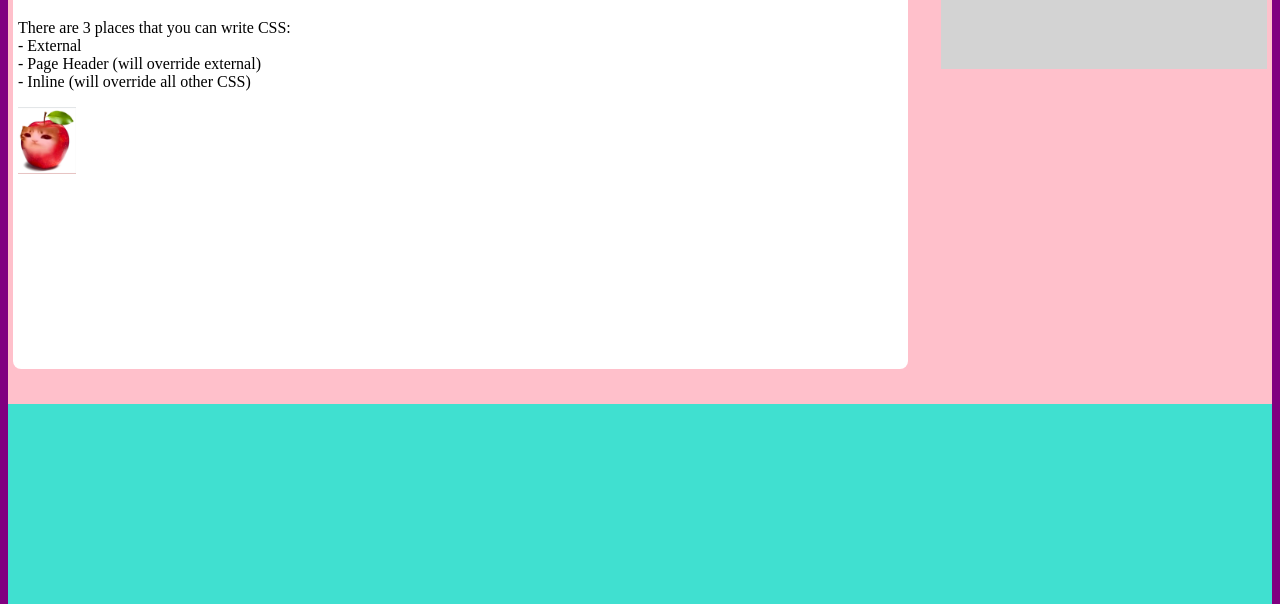
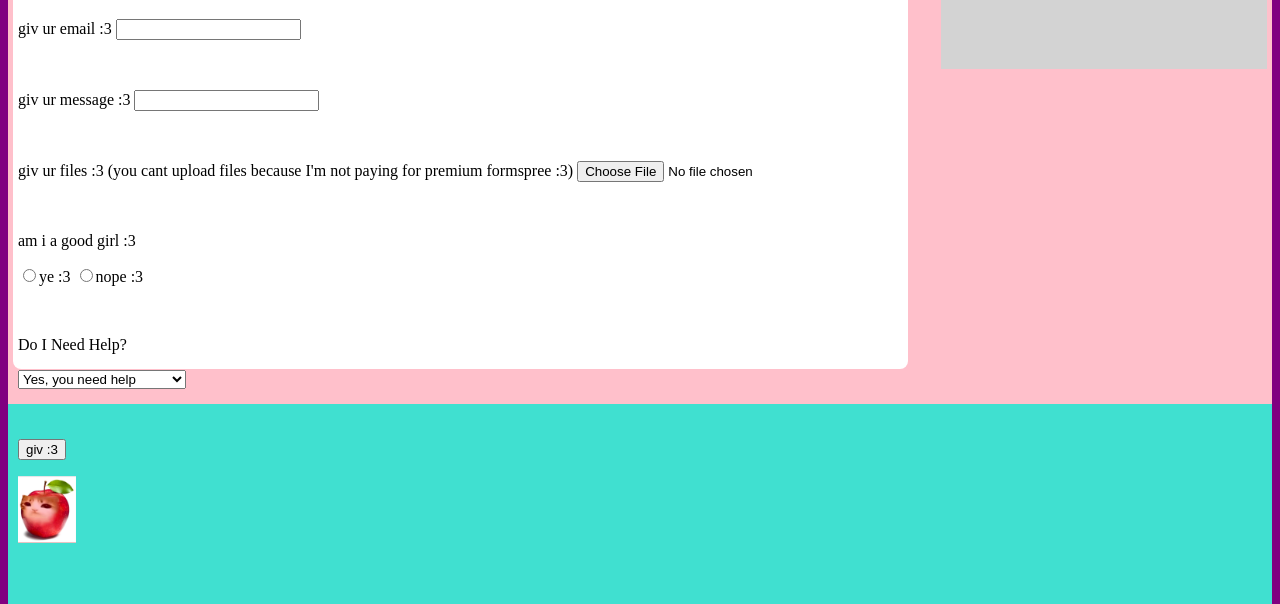
Before and after one commit to AngeliteApril/Web-Design, a plain HTML site: page Notes/forms.html in a window 1280 px wide. Shown: the part 222-826 px from the top of the page. Drawn offline with Linux system fonts and the light colour scheme.

Commit message:
forms :3

```diff
--- a/Notes/forms.html
+++ b/Notes/forms.html
@@ -10,16 +10,44 @@
         <a href="index.html">Home</a> | <a href="pics.html">Pics</a> | <a href="table.html">Table</a> | <a href="lists.html">Lists</a> | <a href="color.html">Color</a> | <a href="links.html">Links</a> | <a href="odds.html">Odds</a> | <a href="forms.html">Forms</a>
     <main>
     <article>
-        <h1>CSS Notes</h1>
-        <p>There are 3 places that you can write CSS:<br>
-        - External<br>
-        - Page Header (will override external)<br>
-        - Inline (will override all other CSS)<br>
-    </p>
+        <h1>Forms :3</h1>
+        <form
+  action="https://formspree.io/f/mdekojkn"
+  method="POST"
+  enctype="multipart/form-data"
+>
+  <label>
+    giv ur email :3
+    <input type="email" name="email">
+  </label>
+  <p>&nbsp;</p>
+  <label>
+    giv ur message :3
+  <input type="text" name="message">
+</label>
+<p>&nbsp;</p>
+  <label>
+    giv ur files :3 (you cant upload files because I'm not paying for premium formspree :3)
+    <input type="file" name="upload">
+  </label>
+  <p>&nbsp;</p>
+  <label>
+    <p>am i a good girl :3</p>
+    <input type="radio" name="good">ye :3
+    <input type="radio" name="good">nope :3
+  </label>
+  <p>&nbsp;</p><p>Do I Need Help?</p>
+  <select name="life">
+    <option value="yes">Yes, you need help</option>
+    <option value="no">No, keep going queen :3</option>
+  </select>
+  <p>&nbsp;</p>
+  <button type="submit">giv :3</button>
+</form>
         <img src="\Notes\pics\catpple.jpg" height="15%" /></article>
         <aside> My Notes</aside>
     </main>
-    <footer><marquee>marquee</marquee>
+    <footer><marquee>marquee :3 edition</marquee>
     </footer>
 </body>
 </html>
```
